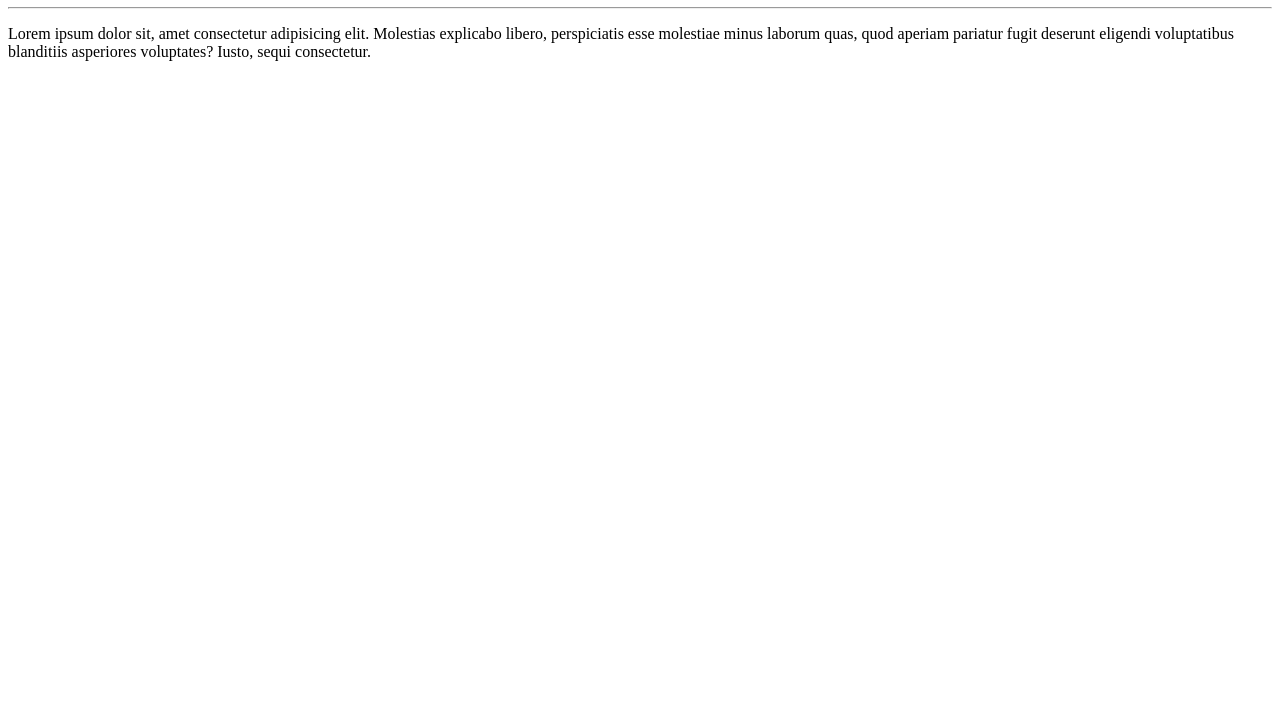
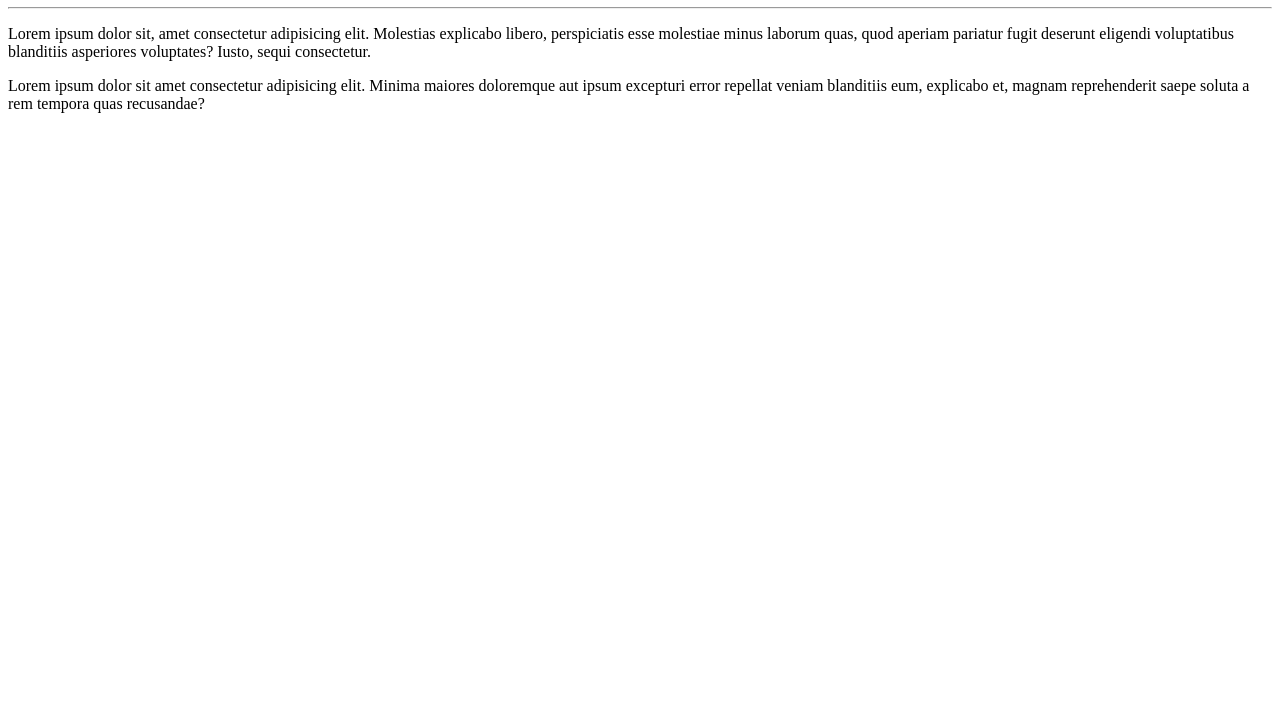
Before and after one commit to FernandoFelinto/Ola_Mundo, a plain HTML site: page site-exemplo/index.html in a window 1280 px wide. Shown: the part 73-800 px from the top of the page. Drawn offline with Linux system fonts and the light colour scheme.

Commit message:
adição de parágrafo

```diff
--- a/site-exemplo/index.html
+++ b/site-exemplo/index.html
@@ -12,5 +12,8 @@
     <p>
         Lorem ipsum dolor sit, amet consectetur adipisicing elit. Molestias explicabo libero, perspiciatis esse molestiae minus laborum quas, quod aperiam pariatur fugit deserunt eligendi voluptatibus blanditiis asperiores voluptates? Iusto, sequi consectetur.
     </p>
+    <p>
+        Lorem ipsum dolor sit amet consectetur adipisicing elit. Minima maiores doloremque aut ipsum excepturi error repellat veniam blanditiis eum, explicabo et, magnam reprehenderit saepe soluta a rem tempora quas recusandae?
+    </p>
 </body>
 </html>
```
